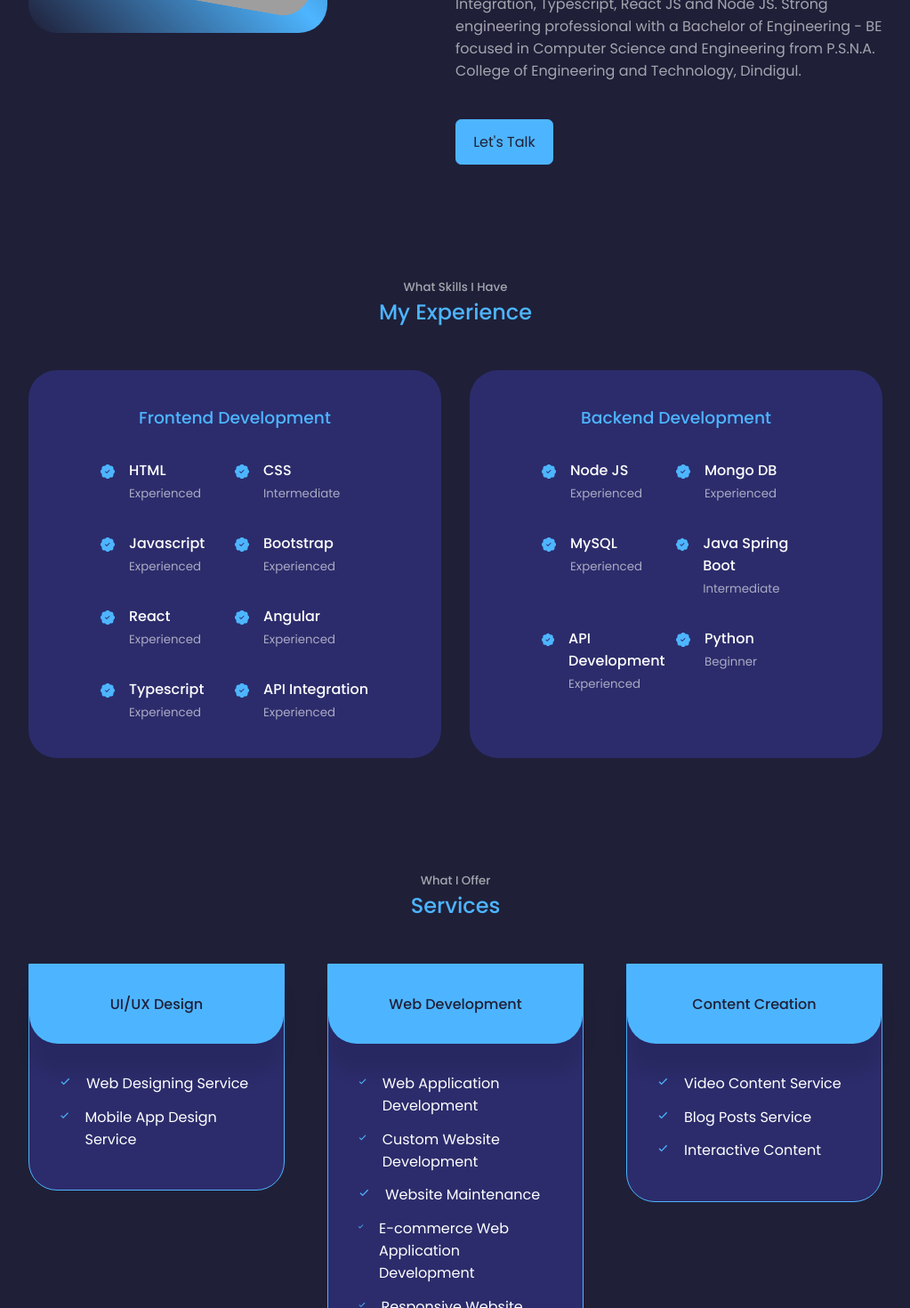
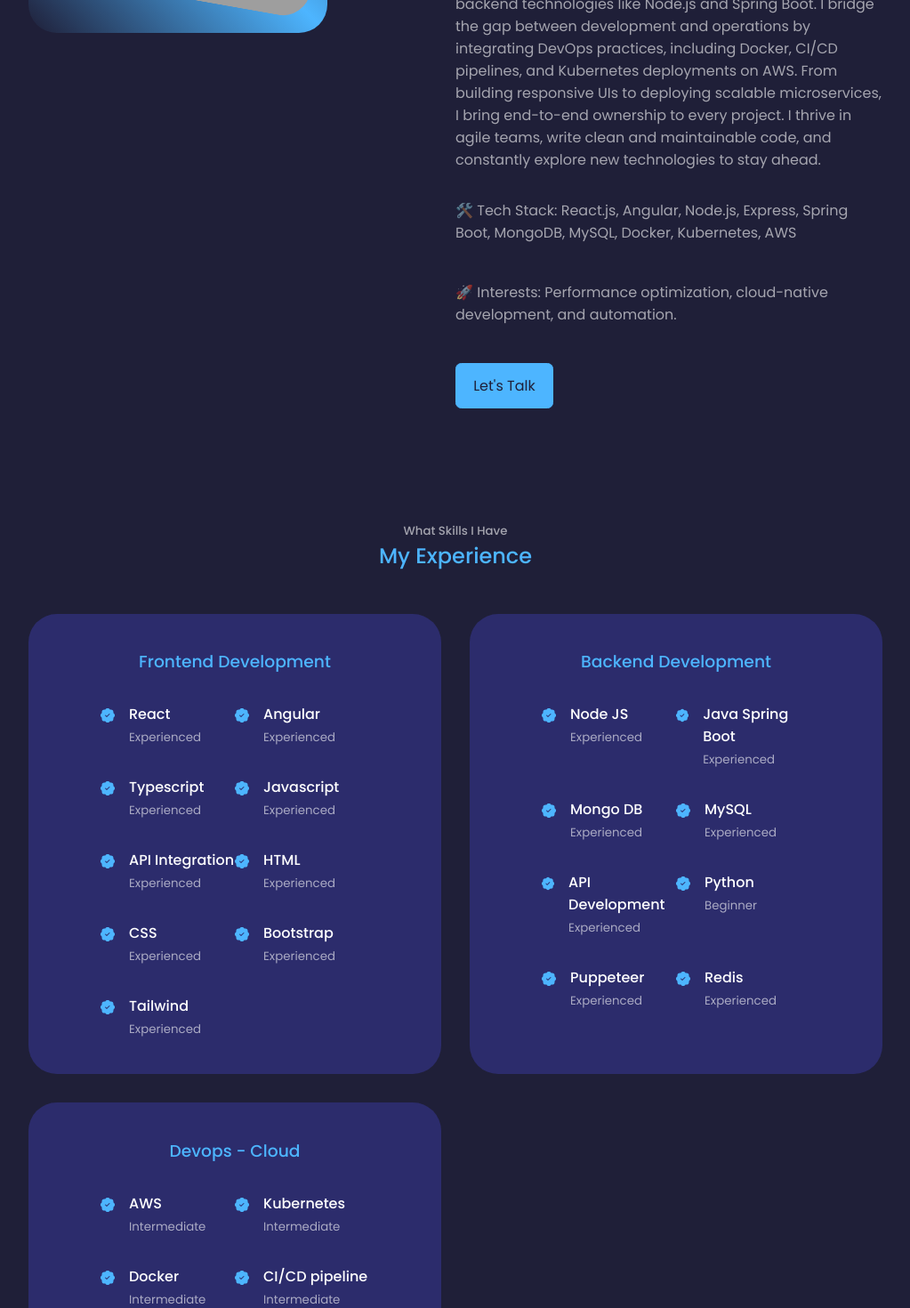
Before and after one commit to bharani2dharan/myportfolio, a React (Create React App) app: page / in a window 1280 px wide. Shown: the part 1330-2800 px from the top of the page at 89% size, without its empty margins (128-1151 px from the left). Built offline with nearby package versions, Linux system fonts and the light colour scheme; grey boxes are pictures that could not be loaded.

Commit message:
Devops added

```diff
--- a/src/components/about/About.jsx
+++ b/src/components/about/About.jsx
@@ -1,8 +1,8 @@
 import React from 'react'
 import './About.css'
 import ME from '../../assets/about.png'
-import {FaAward} from 'react-icons/fa'
-import {MdWorkOutline} from 'react-icons/md'
+import { FaAward } from 'react-icons/fa'
+import { MdWorkOutline } from 'react-icons/md'
 
 const about = () => {
   return (
@@ -13,26 +13,31 @@ const about = () => {
       <div className="container about__container">
         <div className="about__me">
           <div className="about__me-image">
-            <img src={ME} alt="About"/>
+            <img src={ME} alt="About" />
           </div>
         </div>
 
         <div className='about__content'>
           <div className='about__cards'>
             <article className='about__card'>
-              <MdWorkOutline className='about__icon'/>
+              <MdWorkOutline className='about__icon' />
               <h5>Experience</h5>
-              <small>4.5+ Years Experience</small>
+              <small>5 Years Experience</small>
             </article>
             <article className='about__card'>
-              <FaAward className='about__icon'/>
+              <FaAward className='about__icon' />
               <h5>Education</h5>
               <small>B.E Computer Science and Engineering</small>
             </article>
           </div>
 
           <p>
-         Full Stack Web Developer with a demonstrated history of working in the computer software industry. Skilled in Java, HTML, CSS, Javascript, Jquery, Bootstrap, MySQL, API Integration, Typescript, React JS and Node JS. Strong engineering professional with a Bachelor of Engineering - BE focused in Computer Science and Engineering from P.S.N.A. College of Engineering and Technology, Dindigul.
+            With 5+ years of experience in crafting robust web applications, I specialize in frontend development using React.js and Angular, backed by strong expertise in backend technologies like Node.js and Spring Boot. I bridge the gap between development and operations by integrating DevOps practices, including Docker, CI/CD pipelines, and Kubernetes deployments on AWS.
+
+            From building responsive UIs to deploying scalable microservices, I bring end-to-end ownership to every project. I thrive in agile teams, write clean and maintainable code, and constantly explore new technologies to stay ahead.
+
+            <p>🛠️ Tech Stack: React.js, Angular, Node.js, Express, Spring Boot, MongoDB, MySQL, Docker, Kubernetes, AWS</p>
+            🚀 Interests: Performance optimization, cloud-native development, and automation.
           </p>
 
           <a href='#contact' className='btn btn-primary'>Let's Talk</a>
--- a/src/components/experience/Experience.jsx
+++ b/src/components/experience/Experience.jsx
@@ -12,35 +12,7 @@ const experience = () => {
       <div className='experience__frontend'>
        <h3>Frontend Development</h3>
        <div className='experience__content'>
-        <article className='experience_details'>
-             <BsPatchCheckFill className='experience_details-icon'/>
-             <div>
-             <h4>HTML</h4>
-             <small className='text-light'>Experienced</small>
-             </div>
-        </article>
-        <article className='experience_details'>
-             <BsPatchCheckFill className='experience_details-icon'/>
-             <div>
-             <h4>CSS</h4>
-             <small className='text-light'>Intermediate</small>
-             </div>
-        </article>
-        <article className='experience_details'>
-             <BsPatchCheckFill className='experience_details-icon'/>
-             <div>
-             <h4>Javascript</h4>
-             <small className='text-light'>Experienced</small>
-             </div>
-        </article>
-        <article className='experience_details'>
-             <BsPatchCheckFill className='experience_details-icon'/>
-             <div>
-             <h4>Bootstrap</h4>
-             <small className='text-light'>Experienced</small>
-             </div>
-        </article>
-        <article className='experience_details'>
+       <article className='experience_details'>
              <BsPatchCheckFill className='experience_details-icon'/>
              <div>
              <h4>React</h4>
@@ -64,7 +36,44 @@ const experience = () => {
         <article className='experience_details'>
              <BsPatchCheckFill className='experience_details-icon'/>
              <div>
+             <h4>Javascript</h4>
+             <small className='text-light'>Experienced</small>
+             </div>
+        </article>
+        <article className='experience_details'>
+             <BsPatchCheckFill className='experience_details-icon'/>
+             <div>
              <h4>API Integration</h4>
+             <small className='text-light'>Experienced</small>
+             </div>
+        </article>
+        <article className='experience_details'>
+             <BsPatchCheckFill className='experience_details-icon'/>
+             <div>
+             <h4>HTML</h4>
+             <small className='text-light'>Experienced</small>
+             </div>
+        </article>
+        <article className='experience_details'>
+             <BsPatchCheckFill className='experience_details-icon'/>
+             <div>
+             <h4>CSS</h4>
+             <small className='text-light'>Experienced</small>
+             </div>
+        </article>
+
+        <article className='experience_details'>
+             <BsPatchCheckFill className='experience_details-icon'/>
+             <div>
+             <h4>Bootstrap</h4>
+             <small className='text-light'>Experienced</small>
+             </div>
+        </article>
+
+        <article className='experience_details'>
+             <BsPatchCheckFill className='experience_details-icon'/>
+             <div>
+             <h4>Tailwind</h4>
              <small className='text-light'>Experienced</small>
              </div>
         </article>
@@ -84,6 +93,13 @@ const experience = () => {
         <article className='experience_details'>
              <BsPatchCheckFill className='experience_details-icon'/>
              <div>
+             <h4>Java Spring Boot</h4>
+             <small className='text-light'>Experienced</small>
+             </div>
+        </article>
+        <article className='experience_details'>
+             <BsPatchCheckFill className='experience_details-icon'/>
+             <div>
              <h4>Mongo DB</h4>
              <small className='text-light'>Experienced</small>
              </div>
@@ -95,13 +111,7 @@ const experience = () => {
              <small className='text-light'>Experienced</small>
              </div>
         </article>
-        <article className='experience_details'>
-             <BsPatchCheckFill className='experience_details-icon'/>
-             <div>
-             <h4>Java Spring Boot</h4>
-             <small className='text-light'>Intermediate</small>
-             </div>
-        </article>
+
         <article className='experience_details'>
              <BsPatchCheckFill className='experience_details-icon'/>
              <div>
@@ -116,6 +126,61 @@ const experience = () => {
              <small className='text-light'>Beginner</small>
              </div>
         </article>
+        <article className='experience_details'>
+             <BsPatchCheckFill className='experience_details-icon'/>
+             <div>
+             <h4>Puppeteer</h4>
+             <small className='text-light'>Experienced</small>
+             </div>
+        </article>
+        <article className='experience_details'>
+             <BsPatchCheckFill className='experience_details-icon'/>
+             <div>
+             <h4>Redis</h4>
+             <small className='text-light'>Experienced</small>
+             </div>
+        </article>
+       </div>
+      </div>
+
+      <div className='experience__backend'>
+      <h3>Devops - Cloud</h3>
+       <div className='experience__content'>
+        <article className='experience_details'>
+             <BsPatchCheckFill className='experience_details-icon'/>
+             <div>
+             <h4>AWS</h4>
+             <small className='text-light'>Intermediate</small>
+             </div>
+        </article>
+        <article className='experience_details'>
+             <BsPatchCheckFill className='experience_details-icon'/>
+             <div>
+             <h4>Kubernetes</h4>
+             <small className='text-light'>Intermediate</small>
+             </div>
+        </article>
+        <article className='experience_details'>
+             <BsPatchCheckFill className='experience_details-icon'/>
+             <div>
+             <h4>Docker</h4>
+             <small className='text-light'>Intermediate</small>
+             </div>
+        </article>
+        <article className='experience_details'>
+             <BsPatchCheckFill className='experience_details-icon'/>
+             <div>
+             <h4>CI/CD pipeline</h4>
+             <small className='text-light'>Intermediate</small>
+             </div>
+        </article>
+        <article className='experience_details'>
+             <BsPatchCheckFill className='experience_details-icon'/>
+             <div>
+             <h4>Git</h4>
+             <small className='text-light'>Experienced</small>
+             </div>
+        </article>
        </div>
       </div>
     </div>
--- a/src/components/header/CTA.jsx
+++ b/src/components/header/CTA.jsx
@@ -4,7 +4,7 @@ import CV from '../../assets/Bharanidharan_Resume_Updated.pdf'
 const CTA = () => {
   return (
     <div className='cta'>
-        <a href={CV} download className='btn d-none'>Download CV</a>
+        <a href={CV} download className='hide'>Download CV</a>
         <a href="#contact" className='btn btn-primary'>Let's Talk</a>
     </div>
   )
--- a/src/components/header/Header.css
+++ b/src/components/header/Header.css
@@ -55,6 +55,9 @@ header {
     font-size: 0.9rem;
 }
 
+.hide{
+    display: none !important;
+}
 @media screen and (max-width:1024px) {
   header{
     height: 68vh;
```
Lines whose indentation alone changed are shown as unchanged.
